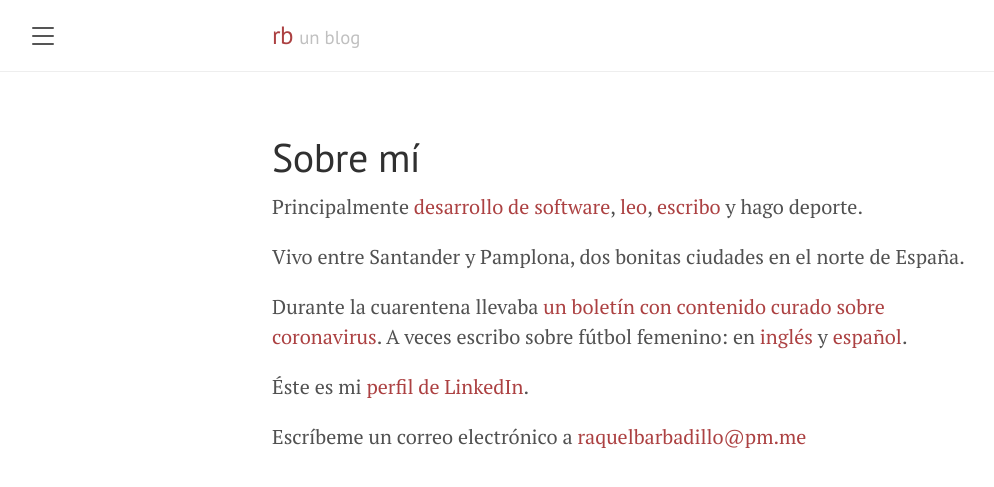
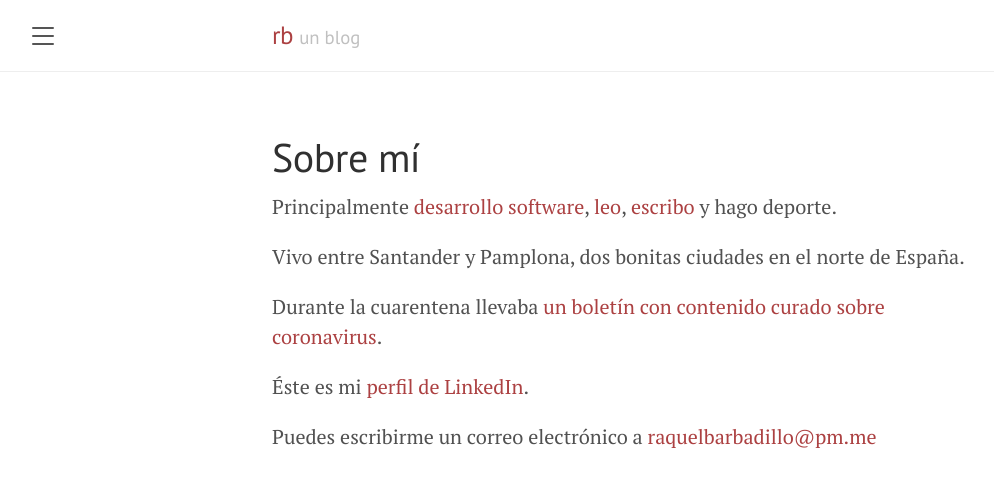
Before and after one commit to rbarbadillo/rbarbadillo.github.io, a Jekyll site: the page built from about.md, in a window 1280 px wide. Shown: the top 487 px of the page, without its empty margins (8-1002 px from the left). Built offline with Jekyll 4.4.1, drawn with Linux system fonts in a browser that asks for light colours.

Commit message:
Update about.md

```diff
--- a/about.md
+++ b/about.md
@@ -3,12 +3,12 @@ layout: page
 title: Sobre mí
 ---
 
-Principalmente [desarrollo de software](https://www.veridas.com/), [leo](https://www.instagram.com/enocasionesleo/), [escribo](https://rbarbadillo.github.io/) y hago deporte.
+Principalmente [desarrollo software](https://www.veridas.com/), [leo](https://www.instagram.com/enocasionesleo/), [escribo](https://rbarbadillo.github.io/) y hago deporte.
 
 Vivo entre Santander y Pamplona, dos bonitas ciudades en el norte de España.
 
-Durante la cuarentena llevaba [un boletín con contenido curado sobre coronavirus](https://rbarbadillo.substack.com/). A veces escribo sobre fútbol femenino: en [inglés](https://www.sbnation.com/users/rbarbadillo) y [español](https://de-tacon.es/author/raquelbarbadillov/).
+Durante la cuarentena llevaba [un boletín con contenido curado sobre coronavirus](https://rbarbadillo.substack.com/).
 
 Éste es mi [perfil de LinkedIn](https://www.linkedin.com/in/raquelbarbadillo/).
 
-Escríbeme un correo electrónico a [raquelbarbadillo@pm.me](mailto:raquelbarbadillo@pm.me)
+Puedes escribirme un correo electrónico a [raquelbarbadillo@pm.me](mailto:raquelbarbadillo@pm.me)
```
